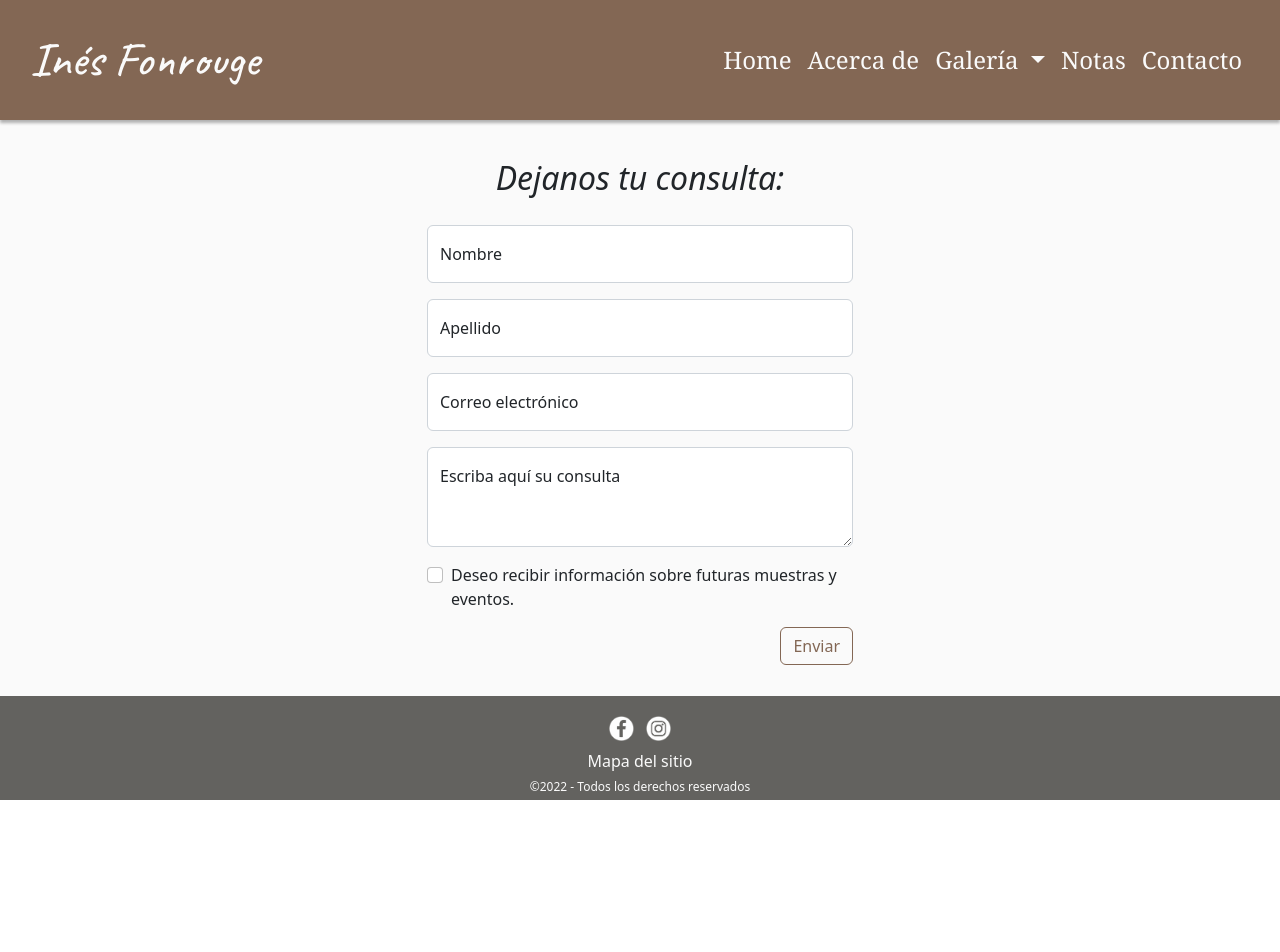
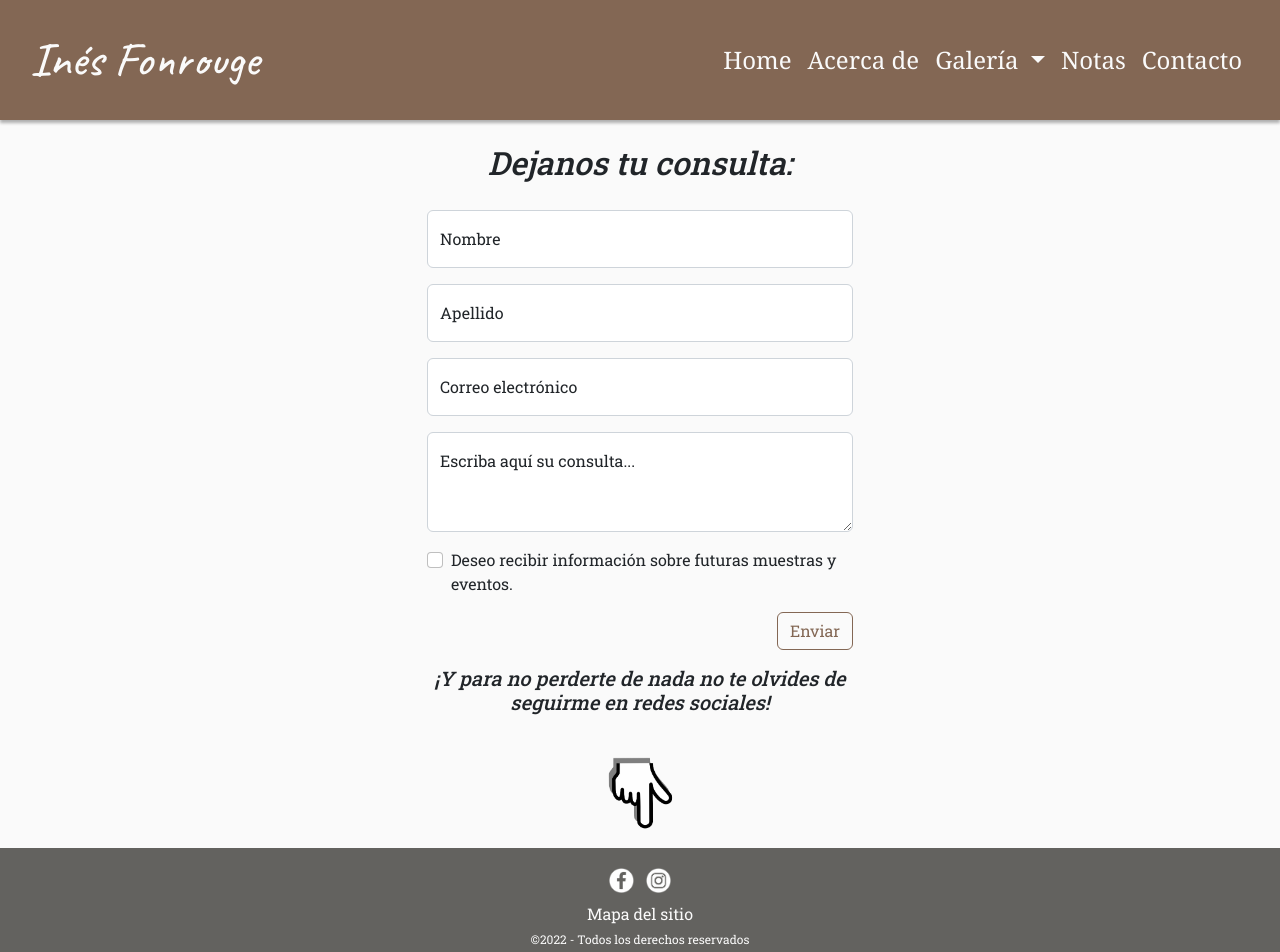
Before and after one commit to jmledesma88/c33155, a website: page pages/contact.html in a window 1280 px wide. Before the commit the page ends 800 px from the top, so only its background shows below. Drawn offline with nearby package versions, Linux system fonts and the light colour scheme.

Commit message:
cambio fuente del body y footer, ajusto contenido de contact, ajusto márgenes de las galerías

```diff
--- a/pages/contact.html
+++ b/pages/contact.html
@@ -9,6 +9,7 @@
     <meta name="keywords" content="CONTACTO, INES, FONROUGE, ARTISTA, VISUAL, ARTE, PINTORA, PINTOR">
     <link href="https://cdn.jsdelivr.net/npm/bootstrap@5.2.3/dist/css/bootstrap.min.css" rel="stylesheet"
         integrity="sha384-rbsA2VBKQhggwzxH7pPCaAqO46MgnOM80zW1RWuH61DGLwZJEdK2Kadq2F9CUG65" crossorigin="anonymous">
+    <link rel="stylesheet" href="https://cdnjs.cloudflare.com/ajax/libs/animate.css/4.1.1/animate.min.css"/>
     <link rel="stylesheet" href="../css/style.css">
     <title>Contacto</title>
     <link rel="shortcut icon" type="image/png" href="../assets/Icons/favicon.png">
@@ -53,8 +54,8 @@
     <main class="container-fluid">
         <div id="main" class="row d-flex flex-column justify-content-center align-items-center">
             <div class="row d-flex justify-content-center">
-                <div class="col mt-2 mt-sm-4">
-                    <h2 class="text-center">
+                <div class="col contact__col mt-2 mt-sm-4">
+                    <h2 class="text-center fst-italic">
                         Dejanos tu consulta:
                     </h2>
                 </div>
@@ -77,7 +78,7 @@
                 <div class="mb-3 form-floating">
                     <textarea class="form-control" placeholder="Escriba aquí su consulta"
                         id="contact__comment"></textarea>
-                    <label for="contact__comment">Escriba aquí su consulta</label>
+                    <label for="contact__comment">Escriba aquí su consulta...</label>
                 </div>
                 <div class="mb-3 form-check">
                     <input class="form-check-input" type="checkbox" value="" id="flexCheckIndeterminate">
@@ -89,6 +90,14 @@
                     <button type="submit" class="mb-3 btn btn-outline">Enviar</button>
                 </div>
             </form>
+            <div class="row d-flex justify-content-center">
+                <div class="col contact__col pb-3">
+                    <h5 class="text-center fst-italic">¡Y para no perderte de nada no te olvides de seguirme en redes sociales!</h5>
+                </div>
+                <div class="row justify-content-center">
+                    <img class="contact__arrow-down m-3 animate__animated animate__bounce animate__delay-5s" src="../assets/Icons/arrow-down.png" alt="">
+                </div>
+            </div>
         </div>
     </main>
 
--- a/scss/_body.scss
+++ b/scss/_body.scss
@@ -9,3 +9,11 @@ body {
     font-family: Caveat;
     src: url(../assets/fonts/Caveat-VariableFont_wght.ttf);
 }
+@font-face {
+    font-family: NanumGothic;
+    src: url(../assets/fonts/NanumGothic-Regular.ttf);
+}
+@font-face {
+    font-family: RobotoSlab;
+    src: url(../assets/fonts/RobotoSlab-VariableFont_wght.ttf);
+}
--- a/scss/_footer.scss
+++ b/scss/_footer.scss
@@ -2,6 +2,7 @@
     height: 13vh;
     min-height: 100px;
     color: $color-footer;
+    font-family: RobotoSlab;
     background: $background-footer;
     img{
         height: 25px;
--- a/scss/_header.scss
+++ b/scss/_header.scss
@@ -2,6 +2,9 @@
     height: 15vh;
     background: $background-header;
     box-shadow: 0 3px 3px rgba(0,0,0,0.3);
+    font-size: 1.5rem;
+    font-family: Cambria, Cochin, Georgia, Times, 'Times New Roman', serif;
+
     div.container-fluid{
         padding: 0px 20px;
     }
@@ -13,7 +16,7 @@
         z-index: 10;
         .navbar-brand{
             color:$color-header;
-            font-family: 'Caveat',cursive;
+            font-family: 'Caveat',cursive !important;
             font-size: 2.5rem;
         }
         .navbar-nav{
@@ -21,8 +24,6 @@
         }
         .nav-link{
             color:$color-header;
-            font-size: 1.5rem;
-            font-family: Cambria, Cochin, Georgia, Times, 'Times New Roman', serif;
         }
 
         .dropdown-item.active{
--- a/scss/_main.scss
+++ b/scss/_main.scss
@@ -2,6 +2,7 @@
     min-height: 72vh;
     background-color: $background-main;
     padding: 0;
+    font-family: RobotoSlab;
     .row{
         margin: 0;
     }
--- a/scss/pages/_contact.scss
+++ b/scss/pages/_contact.scss
@@ -31,3 +31,10 @@ h2.text-center{
         }
     }
 }
+.contact__col{
+    max-width: 450px !important;
+}
+.contact__arrow-down{
+    height: 78px;
+    width: 101px;
+}
--- a/scss/pages/_gallery.scss
+++ b/scss/pages/_gallery.scss
@@ -3,7 +3,9 @@ img {
 }
 .gallery {
     img{
-        background: #fff;
+        background: white;
+        box-shadow: 0px 0px 15px rgba(0,0,0,0.1);
+
         padding: 15px;
         width: 100%;
         cursor:pointer;
```
Also changed, not shown: pages/about.html (+1 -3 lines), pages/gallery/campo_de_batalla.html (+2 -2 lines), pages/gallery/la_huevada.html (+2 -2 lines), assets/Icons/arrow-down.png (added), assets/fonts/Marlwich-Regular.ttf (deleted), assets/fonts/RobotoSlab-VariableFont_wght.ttf (added), css/style.css, 2 other files.
